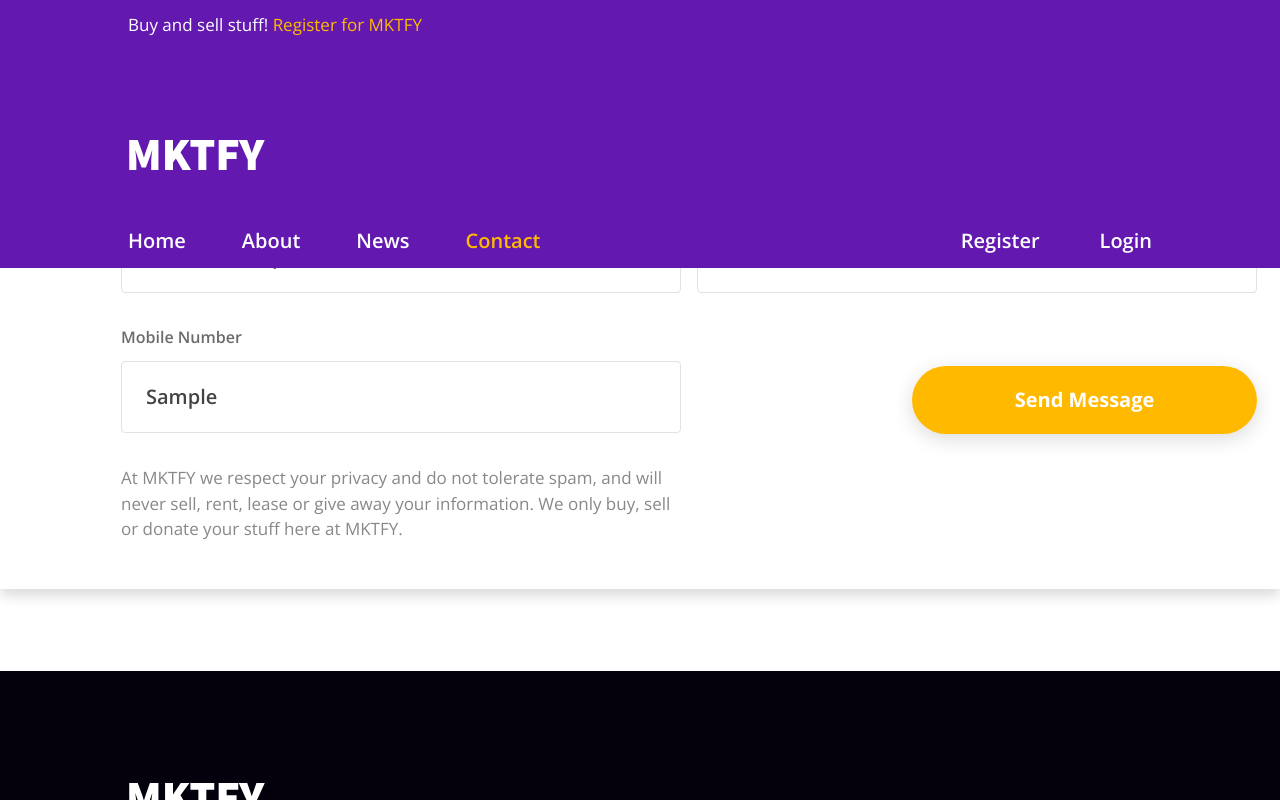
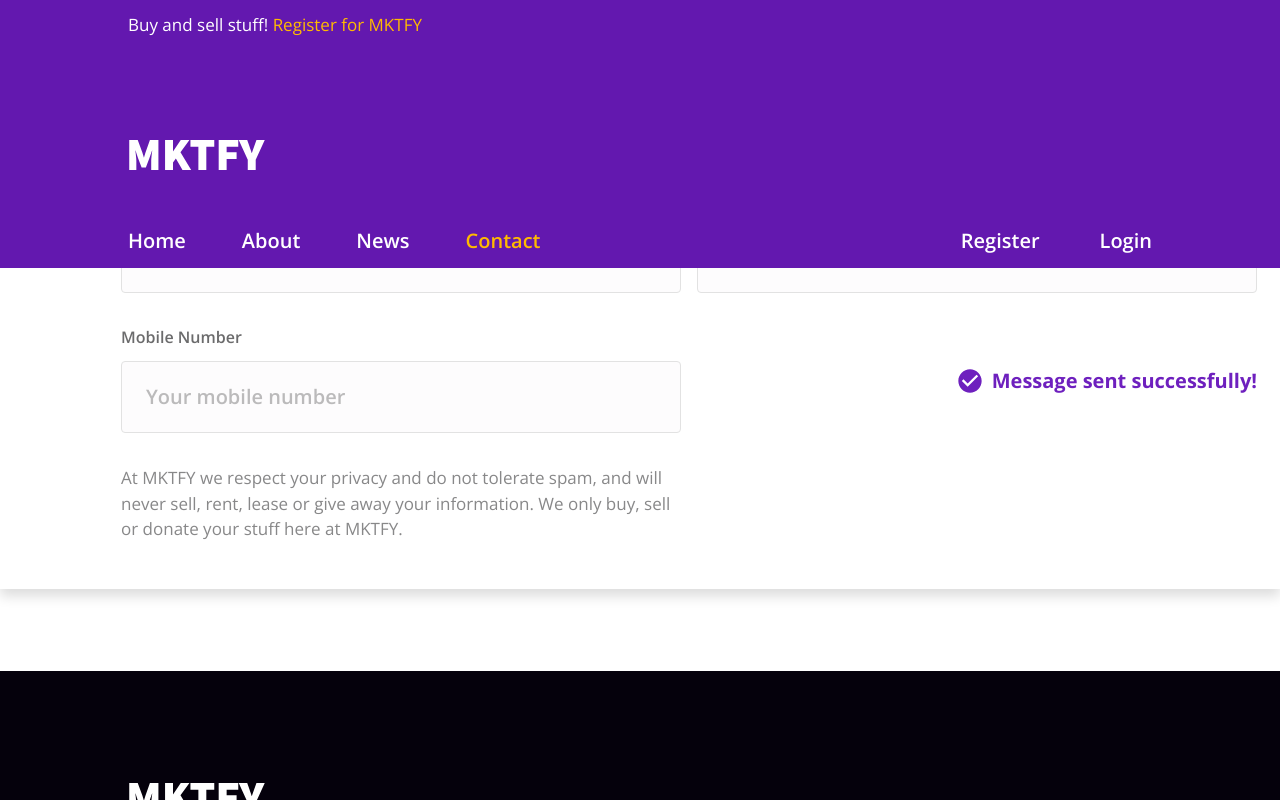
Before and after one commit to Nickil13/MKTFY-Marketing, a Next.js app: page /contact in a window 1280 px wide. Both pictures are taken after typing "Sample", "name@example.com", "Sample", "Sample" into the empty fields and a click on the button "Send Message". Shown: the part 799-1599 px from the top of the page. Built offline with nearby package versions, Linux system fonts and the light colour scheme.

Commit message:
Completed contact page & added a message on submission

```diff
--- /dev/null
+++ b/components/Input/FormInput.js
@@ -0,0 +1,34 @@
+import React from "react";
+
+export default function FormInput({
+    name,
+    value,
+    setValue,
+    placeholderText,
+    capitalize,
+}) {
+    return (
+        <div className="flex flex-col-reverse mb-8 max-w-input">
+            <input
+                type="text"
+                name={name}
+                id={name}
+                className={`peer px-6 py-5 rounded border font-semibold
+                            text-base text-gray-600 placeholder:text-gray-200 border-gray-100 focus:outline-purple-200 focus:outline-2 ${
+                                !value && "bg-[#D7C7DB0D]"
+                            } ${
+                    capitalize && "capitalize placeholder:normal-case"
+                }`}
+                value={value}
+                onChange={(e) => setValue(e.target.value)}
+                placeholder={placeholderText || `Your ${name}`}
+            />
+            <label
+                htmlFor={name}
+                className="text-gray-400 font-semibold text-sm-16 mb-3 capitalize peer-hover:text-purple-600"
+            >
+                {name}
+            </label>
+        </div>
+    );
+}
--- a/pages/contact.js
+++ b/pages/contact.js
@@ -1,16 +1,27 @@
 import React, { useState } from "react";
 import { ImLocation2 } from "react-icons/im";
+import { MdCheckCircle } from "react-icons/md";
+import FormInput from "../components/Input/FormInput";
 
 export default function Contact() {
     const [name, setName] = useState("");
     const [email, setEmail] = useState("");
     const [phoneNumber, setPhoneNumber] = useState("");
     const [message, setMessage] = useState("");
+    const [messageSent, setMessageSent] = useState(false);
 
     const handleSubmit = (e) => {
         e.preventDefault();
-        console.log("submitting form");
+        console.log(
+            `Name: ${name}, Email: ${email}, Number: ${phoneNumber}, Message: ${message}`
+        );
+        setMessageSent(true);
+        setName("");
+        setEmail("");
+        setPhoneNumber("");
+        setMessage("");
     };
+
     return (
         <div>
             <div className="h-[407px] bg-contact-banner bg-no-repeat bg-cover"></div>
@@ -36,6 +47,7 @@ export default function Contact() {
                                 name="name"
                                 value={name}
                                 setValue={setName}
+                                capitalize
                             />
                             <FormInput
                                 name="email"
@@ -73,48 +85,55 @@ export default function Contact() {
                                     Your Message
                                 </label>
                             </div>
+                            {!messageSent ? (
                                 <button
                                     type="submit"
                                     className="btn-gold max-w-btn ml-auto mt-[73px]"
                                 >
                                     Send Message
                                 </button>
+                            ) : (
+                                <div className="flex items-center ml-auto mt-[73px] text-base font-bold text-purple-400">
+                                    <MdCheckCircle className="mr-2 text-base-lg" />
+                                    <p>Message sent successfully!</p>
+                                </div>
+                            )}
                         </form>
                     </div>
                     <div className="container flex mt-[122px]">
                         <div className="flex">
                             <ImLocation2 className="text-gold-200 text-[94px]" />
-                            <div className="max-w-[272px]">
-                                <div className="flex flex-col text-gray-500 font-bold text-base mb-3">
+                            <ul className="max-w-[272px]">
+                                <li className="flex flex-col text-gray-500 font-bold text-base mb-3">
                                     <h2>Calgary, Alberta</h2>
                                     <span>Our Main Location</span>
-                                </div>
+                                </li>
 
-                                <p className="font-semibold text-gray-footer text-base mb-6">
+                                <li className="font-semibold text-gray-footer text-base mb-6">
                                     Suite 9, 123 1st Street SW, Calgary, Alberta
                                     T2T 7F7
-                                </p>
-                                <span className="font-semibold text-gray-footer text-base">
+                                </li>
+                                <li className="font-semibold text-gray-footer text-base">
                                     +1 888 345 6789
-                                </span>
-                            </div>
+                                </li>
+                            </ul>
                         </div>
                         <div className="flex">
                             <ImLocation2 className="text-gold-200 text-[94px]" />
-                            <div className="max-w-[272px]">
-                                <div className="flex flex-col text-gray-500 font-bold text-base mb-3">
+                            <ul className="max-w-[272px]">
+                                <li className="flex flex-col text-gray-500 font-bold text-base mb-3">
                                     <h2>San Fransisco, California</h2>
                                     <span>American Branch</span>
-                                </div>
+                                </li>
 
-                                <p className="font-semibold text-gray-footer text-base mb-6">
+                                <li className="font-semibold text-gray-footer text-base mb-6">
                                     346 Spear St, San Francisco, CA 94105,
                                     United States
-                                </p>
-                                <span className="font-semibold text-gray-footer text-base">
+                                </li>
+                                <li className="font-semibold text-gray-footer text-base">
                                     +1 999 456 7890
-                                </span>
-                            </div>
+                                </li>
+                            </ul>
                         </div>
                     </div>
                 </div>
@@ -122,28 +141,3 @@ export default function Contact() {
         </div>
     );
 }
-
-const FormInput = ({ name, value, setValue, placeholderText }) => {
-    return (
-        <div className="flex flex-col-reverse mb-8 max-w-input">
-            <input
-                type="text"
-                name={name}
-                id={name}
-                className={`peer px-6 py-5 rounded border font-semibold
-                            text-base text-gray-600 placeholder:text-gray-200 border-gray-100 focus:outline-purple-200 focus:outline-2 ${
-                                !value && "bg-[#D7C7DB0D]"
-                            }`}
-                value={value}
-                onChange={(e) => setValue(e.target.value)}
-                placeholder={placeholderText || `Your ${name}`}
-            />
-            <label
-                htmlFor="email"
-                className="text-gray-400 font-semibold text-sm-16 mb-3 capitalize peer-hover:text-purple-600"
-            >
-                {name}
-            </label>
-        </div>
-    );
-};
```
Lines whose indentation alone changed are shown as unchanged.
